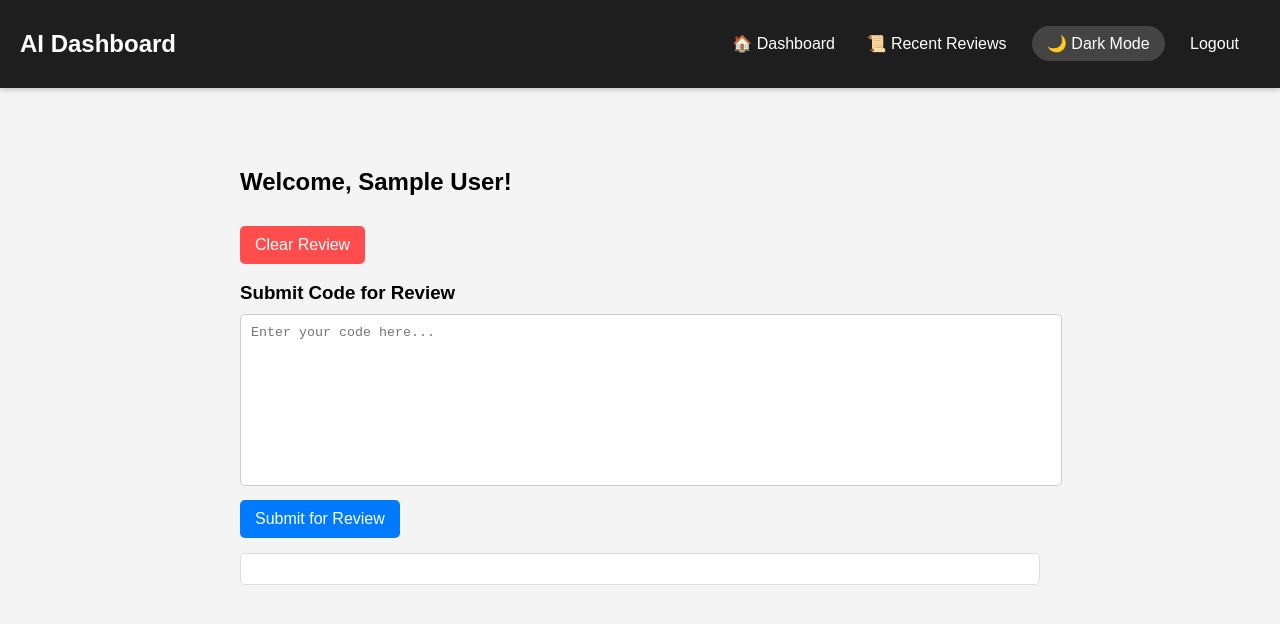
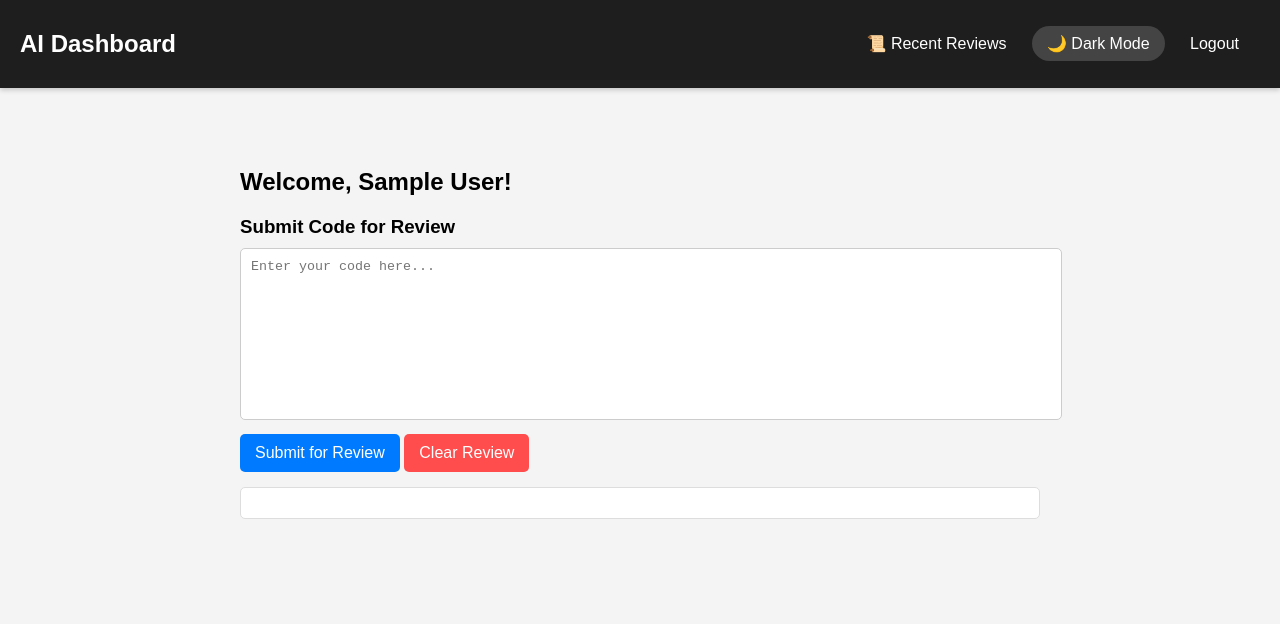
Before and after one commit to Emzee-Creates/ai-code-review, a plain HTML site: page frontend/dashboard.html in a window 1280 px wide. Drawn offline with Linux system fonts and the light colour scheme; sample sign-in values are in the browser's storage.

Commit message:
Update dashboard.html

```diff
--- a/frontend/dashboard.html
+++ b/frontend/dashboard.html
@@ -11,7 +11,6 @@
     <header class="top-bar">
         <h2 class="logo">AI Dashboard</h2>
         <nav class="nav-links">
-            <button id="dashboardTab">🏠 Dashboard</button>
             <button id="recentReviewsTab">📜 Recent Reviews</button>
             <button id="darkModeToggle">🌙 Dark Mode</button>
             <button id="logoutBtn">Logout</button>
@@ -23,11 +22,12 @@
 
         <!-- Expandable Recent Reviews List -->
         <ul id="recentReviews" class="hidden"></ul>
-        <button id="clearReview">Clear Review</button>
+
 
         <h3>Submit Code for Review</h3>
         <textarea id="codeInput" placeholder="Enter your code here..."></textarea>
         <button id="submitCode">Submit for Review</button>
+        <button id="clearReview">Clear Review</button>
 
         <div id="reviewOutput"></div>
     </main>
```
